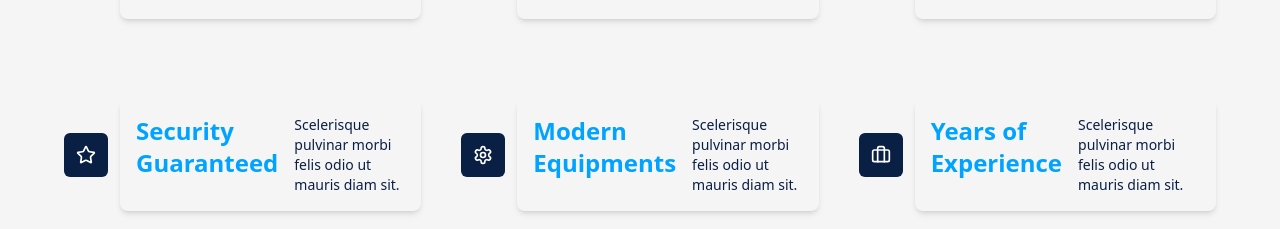
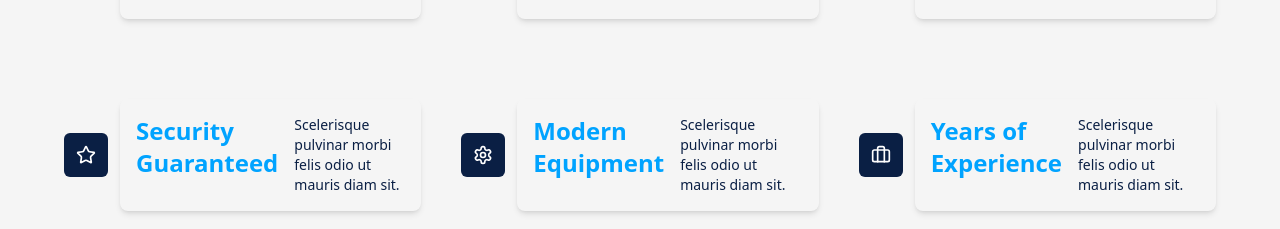
Before and after one commit to saadsrabon/urbanhomeandsecurity, a React (Vite) app: page / in a window 1280 px wide. Shown: the part 3265-3494 px from the top of the page. Built offline with nearby package versions, Linux system fonts and the light colour scheme; the HTML template or start-up script is replaced by a standard one.

Commit message:
adding polished things

```diff
--- a/src/pages/OurService.jsx
+++ b/src/pages/OurService.jsx
@@ -7,7 +7,7 @@ const OurService = () => {
     return (
         <div className="bg-gray-900 py-16 md:py-24 mt-20">
             <div className="container mx-auto px-4">
-                <div className="mb-12 flex justify-between items-center">
+                <div className="mb-12 flex flex-col md:flex-row justify-between items-center">
                     {/* text */}
                     <div className='space-y-3'>
                         <h2 className="text-sm font-semibold text-gray-400 uppercase tracking-widest mb-2">
--- a/src/pages/WhyChooseUS.jsx
+++ b/src/pages/WhyChooseUS.jsx
@@ -17,7 +17,7 @@ const services = [
     { icon: <Users className="text-white" size={20} />, title: "Highly Trained Team" },
     { icon: <ClipboardCheck className="text-white" size={20} />, title: "Proven Track Record" },
     { icon: <Star className="text-white" size={20} />, title: "Security Guaranteed" },
-    { icon: <Settings className="text-white" size={20} />, title: "Modern Equipments" },
+    { icon: <Settings className="text-white" size={20} />, title: "Modern Equipment" },
     { icon: <Briefcase className="text-white" size={20} />, title: "Years of Experience" },
 ];
 
```
